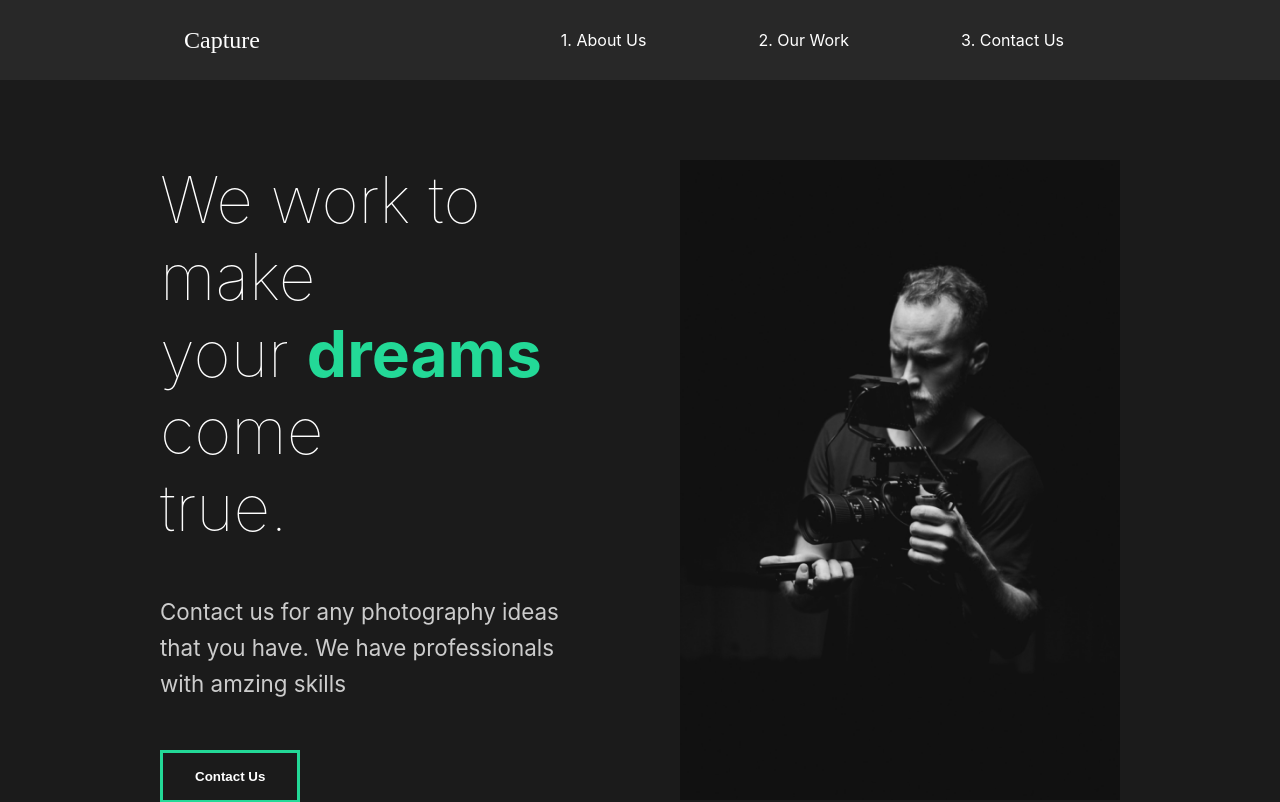
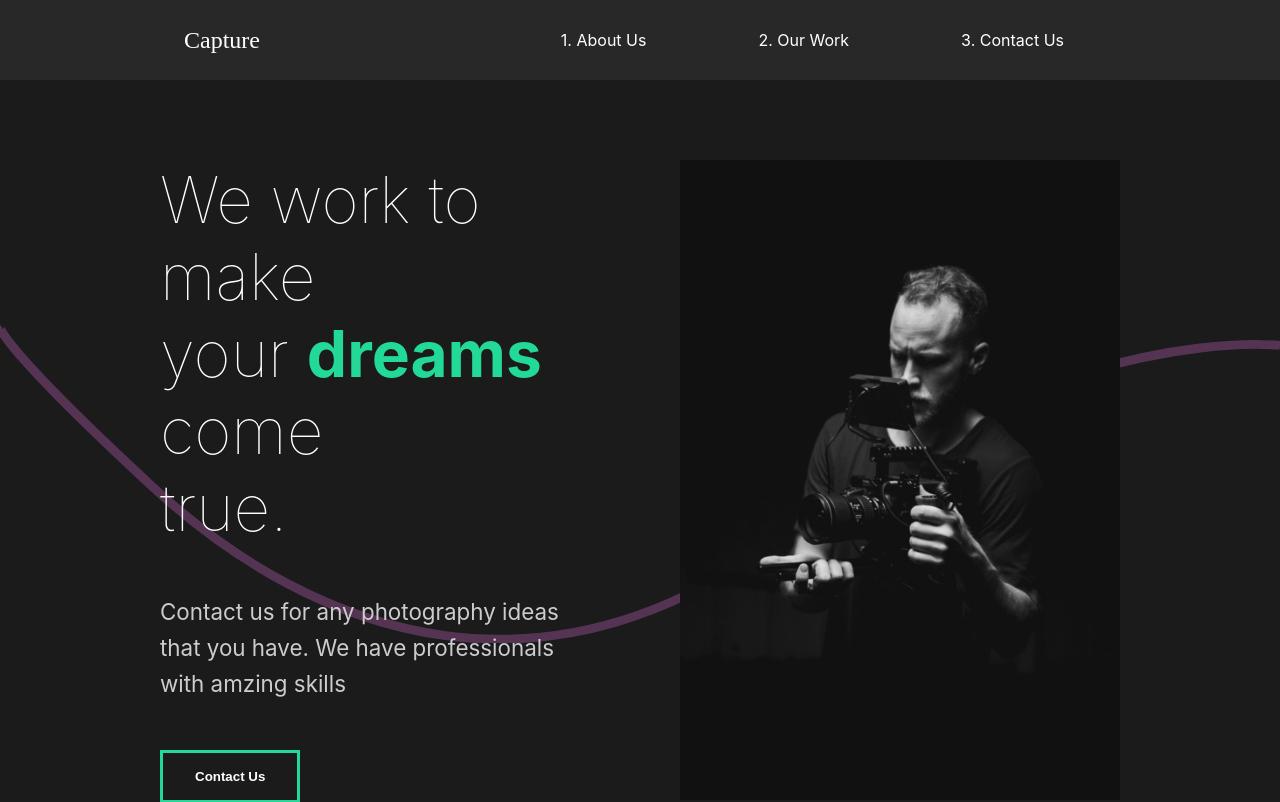
Before and after one commit to 1005hoon/react-practice-projects, a React (Create React App) app in the folder photo-company-app/: page / in a window 1280 px wide. Shown: the top 802 px of the page. Built offline with nearby package versions, Linux system fonts and the light colour scheme.

Commit message:
add animation to about section line

```diff
--- a/photo-company-app/src/components/About/AboutSection.tsx
+++ b/photo-company-app/src/components/About/AboutSection.tsx
@@ -1,8 +1,10 @@
 import React from "react";
-import home1 from "../../img/home1.png";
-import { About, Description, Hide, ImageContainer } from "./styles";
 import { motion } from "framer-motion";
 import { titleAnimation, fade, photoAnimation } from "../../animation";
+
+import home1 from "../../img/home1.png";
+import Wave from "./Wave";
+import { About, Description, Hide, ImageContainer } from "./styles";
 
 const AboutSection = (): JSX.Element => {
   return (
@@ -34,6 +36,7 @@ const AboutSection = (): JSX.Element => {
           alt="guy with a camera"
         />
       </ImageContainer>
+      <Wave />
     </About>
   );
 };
--- /dev/null
+++ b/photo-company-app/src/components/About/Wave.tsx
@@ -0,0 +1,42 @@
+import React from "react";
+import styled from "styled-components/macro";
+import { motion } from "framer-motion";
+const Wave = () => {
+  return (
+    <>
+      <WaveSVG
+        // width="1440"
+        // height="363"
+        viewBox="0 0 1440 363"
+        fill="none"
+        xmlns="http://www.w3.org/2000/svg"
+      >
+        <motion.path
+          initial={{
+            pathLength: 0,
+            pathOffset: 1,
+          }}
+          animate={{
+            pathLength: 1,
+            pathOffset: 0,
+          }}
+          transition={{
+            duration: 1,
+          }}
+          d="M1440 27.4774C1352.73 19.8184 1122.41 49.0556 899.331 227.276C620.48 450.052 354.282 355.647 170.328 185.318C23.165 49.0556 -4.21721 8.32998 0.487081 5"
+          stroke="#D96ED4"
+          strokeOpacity="0.3"
+          strokeWidth="10"
+        />
+      </WaveSVG>
+    </>
+  );
+};
+
+const WaveSVG = styled.svg`
+  position: absolute;
+  left: 0;
+  z-index: -1;
+`;
+
+export default Wave;
```
